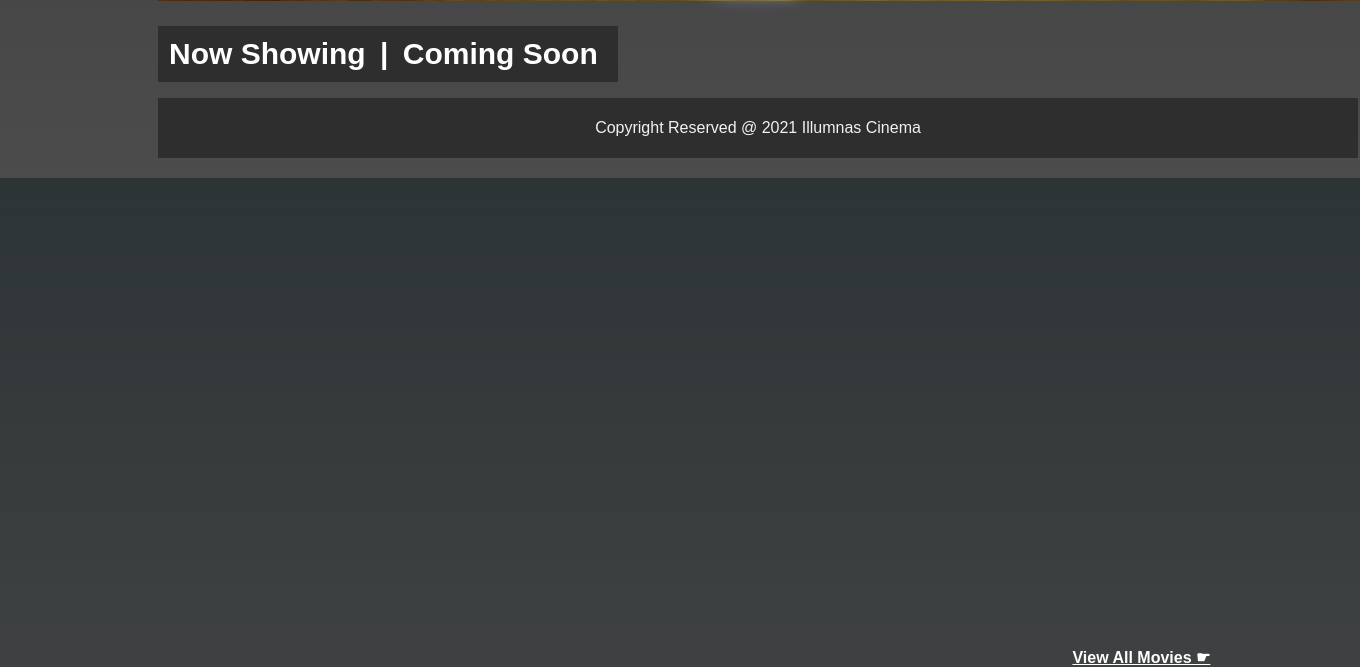
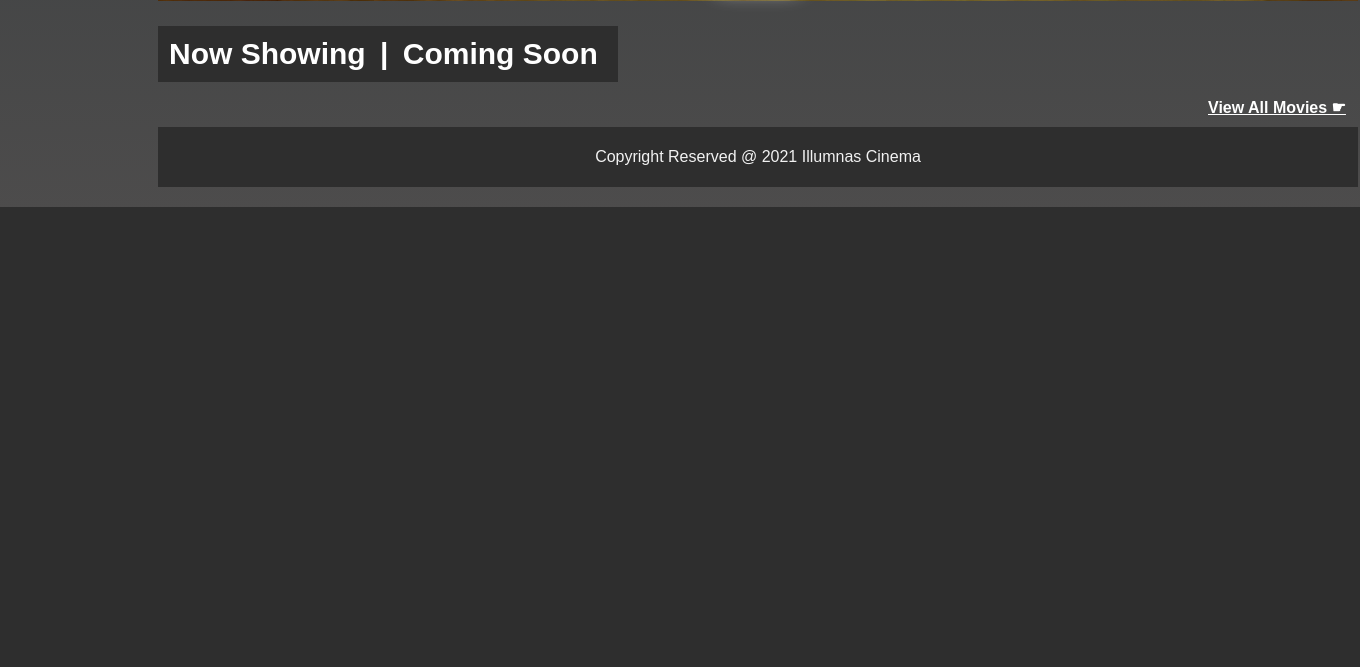
Before and after one commit to Speedarion/illumnas-cinema, a PHP site: page / in a window 1360 px wide. Shown: the part 712-1379 px from the top of the page. After the commit the page ends 919 px from the top, so only its background shows below. Run offline with PHP 8.4, Linux system fonts and the light colour scheme; data that the repository does not hold is empty.

Commit message:
fix view all movies position

```diff
--- a/index.php
+++ b/index.php
@@ -113,12 +113,13 @@
         }
         .movie-blocks ul{
             list-style-type: none;
-            margin-left: 20px;
+            margin-left: 40px;
+
         }
 
         .movie-blocks li{
-            float: left;
-            margin: 5px 15px 60px 15px;
+            display: inline-block;
+            margin: 5px 15px 5px 15px;
         }
 
         .movie-blocks input[type="image"]{
@@ -173,13 +174,25 @@
             clear: left;
         }
 
-        #view-all {
+        .view-all{
+            margin-bottom: 10px;
+            padding-right: 0;
+        }
+
+        .view-all a{
+            color: white;
+            font-weight: bold;
+            margin-left: 1050px;
+        }
+
+        /* #view-all {
             position: absolute;
             color: white;
             font-weight: bold;
             top: 170%;
             right: 11%;
-        }
+            transform: translateX(-430%);
+        }        */
 
     </style>
 </head>
@@ -203,7 +216,7 @@
                 <div class="mySlides">
                     <img src="images/banner/Free-Guy.jpg" alt="Free-Guy Poster">
                     <form action="movie.php" method="POST">
-                        <input type="hidden" name="movie-name" value="Free Guy">
+                        <input type="hidden" name="movie-name" value="Free-Guy">
                         <input type="submit" class="button" name="movie-button" value="Free Guy">
                     </form>
                 </div>
@@ -217,7 +230,7 @@
                 <div class="mySlides">
                     <img src="images/banner/Shang-Chi.jpg" alt="Shang Chi Poster">
                     <form action="movie.php" method="POST">
-                        <input type="hidden" name="movie-name" value="Shang-Chi">
+                        <input type="hidden" name="movie-name" value="Shang-Chi-and-the-Legend-of-the-Ten-Rings">
                         <input type="submit" class="button" name="movie-button" value="Shang Chi">
                     </form>
                 </div>
@@ -348,7 +361,7 @@
                                     echo "<input type='hidden' name='movie-id' value='".$nowID[$i]."'>";
                                     echo "<input type='image' class='poster' src='images/poster/" .$nowImgs[$i]. ".jpg' alt='" .$nowTitle[$i]. "'><br>";
                                     echo "<p>" .$nowTitle[$i]. "<img src='images/" .$nowRating[$i]. ".webp' alt=" .$nowRating[$i]. "' class='movie-rate'> </p>";
-                                    echo "<input type='submit' class='movie-button' name='movie-button' value='Buy Ticket'";
+                                    echo "<input type='submit' class='movie-button' name='movie-button' value='Buy Ticket'>";
                                     echo "</form>";
                                     echo "</div>";
                                     echo "</li>";
@@ -410,7 +423,7 @@
                                     else{
                                         echo "<p>" .$csTitle[$i]. "<img src='images/" .$csRating[$i]. ".webp' alt=" .$csRating[$i]. "' class='movie-rate'> </p>";
                                     }
-                                    echo "<input type='submit' class='movie-button' name='movie-button' value='Details'";
+                                    echo "<input type='submit' class='movie-button' name='movie-button' value='Details'>";
                                     echo "</form>";
                                     echo "</div>";
                                     echo "</li>";
@@ -419,11 +432,13 @@
                         </ul>
                     </div>
                 </div>
-
-
             </div>
         </section>
-        <a href="movies.php" id="view-all">View All Movies &#9755;</a>
+
+        <div class="view-all">
+            <a href="movies.php" id="view-all">View All Movies &#9755;</a>
+        </div>
+
     </div>
 
     <?php include "footer.php" ?>
```
